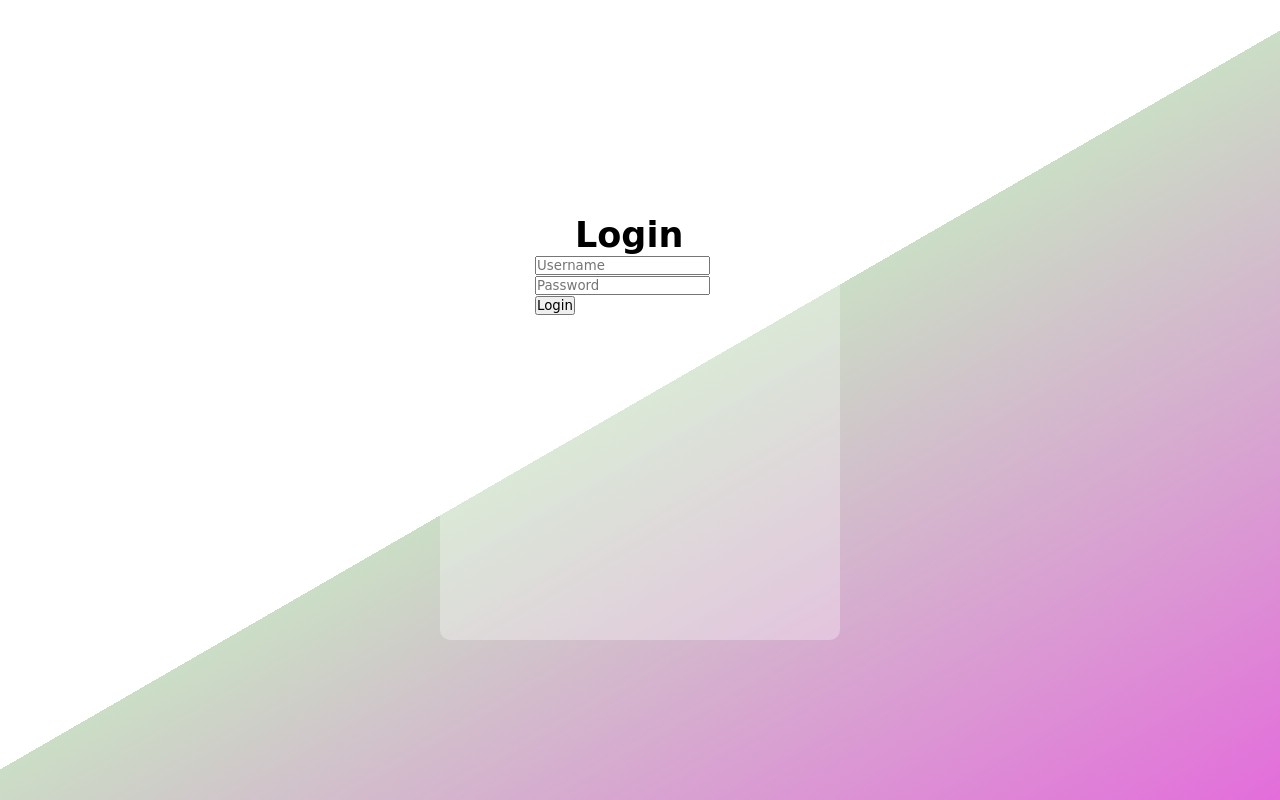
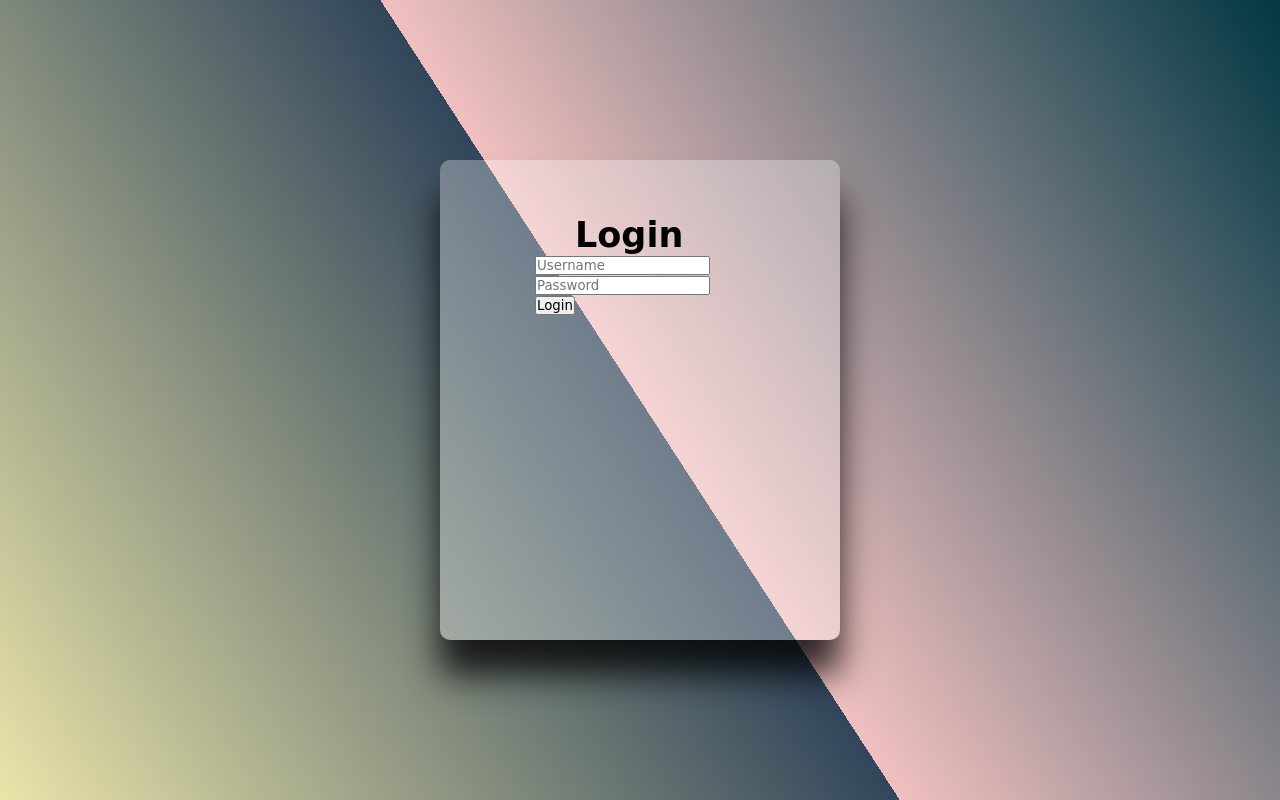
Before and after one commit to amzad78692/Question-Paper-Generator, a PHP site: page /Iddept.php in a window 1280 px wide. Run offline with PHP 8.4, Linux system fonts and the light colour scheme.

Commit message:
Nirajchange

```diff
--- a/IDdept.css
+++ b/IDdept.css
@@ -10,9 +10,9 @@ display: flex;
 justify-content: center;
 align-items: center;
 height: 100vh;
-background-image: linear-gradient(-30deg,#29a7c4 0%,#eed2d2 50%,
- #4c88c5 50%,white 0%);
-filter:hue-rotate(110deg);
+background-image: linear-gradient(237deg,#013744 0%,#f0c0c0 50%,
+ #32465b 0%,#eae4a9 100%);
+filter:hue-rotate(335eg);
 }
 
 .box{
@@ -25,7 +25,7 @@ filter:hue-rotate(110deg);
  align-items: center;
  background-color: rgba(255,255,255,0.3);
  border-radius: 10px;
- box-shadow: 0 5px 35 rgba(0,0,0,0.2);
+ box-shadow: 0 35px 35px rgba(0,0,0,0.8);
 }
 
 .box .form{
```
Also changed, not shown: Images/passimg.jpg (renamed from passimg.jpg).
